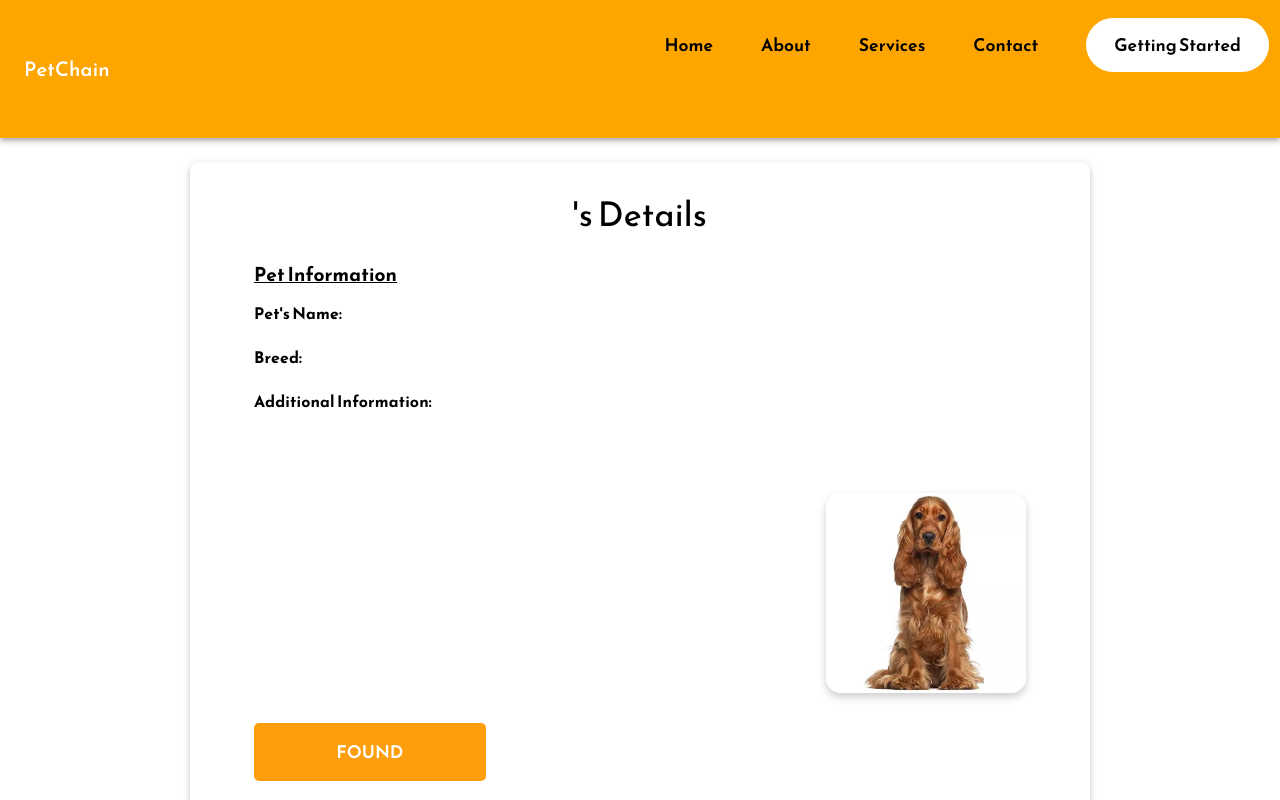
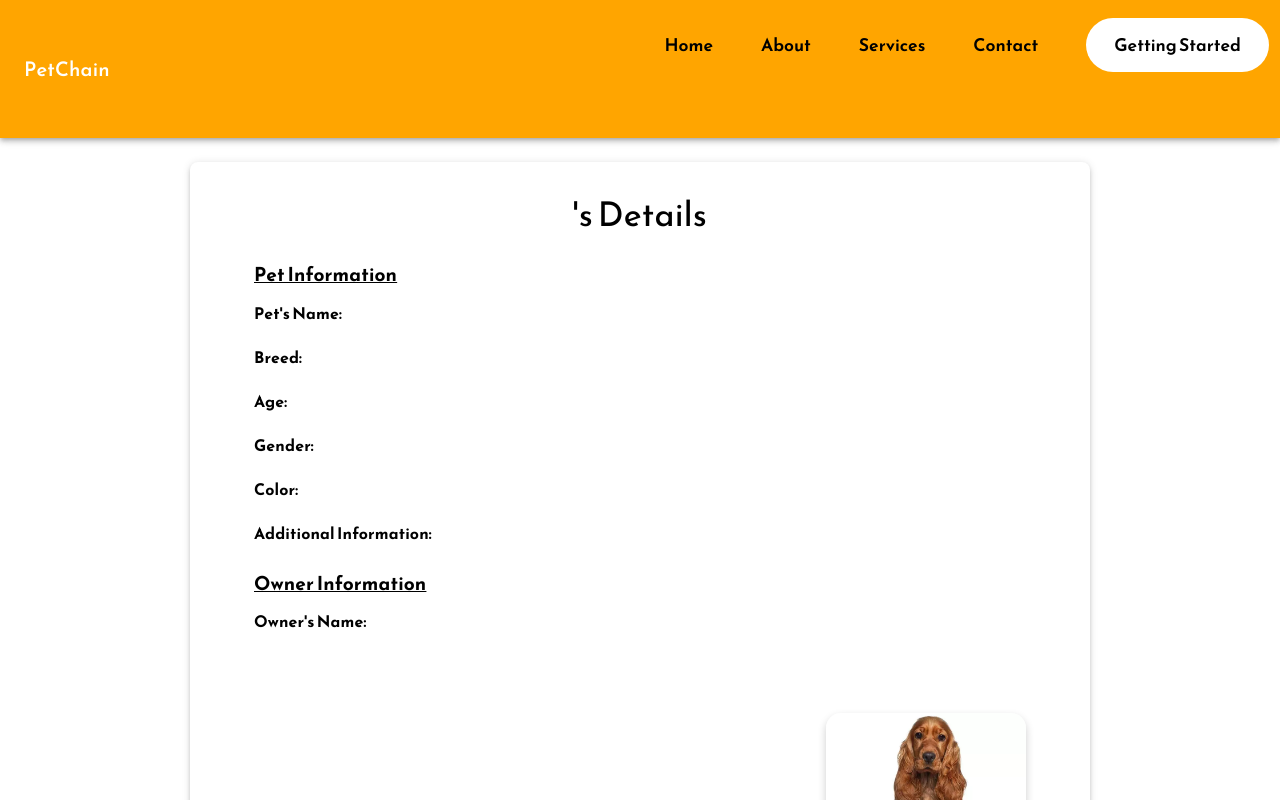
Before and after one commit to Sarika-dinesh/PetChain, a React (Create React App) app: page /search-profile in a window 1280 px wide. Shown: the top 800 px of the page. Built offline with nearby package versions, Linux system fonts and the light colour scheme.

Commit message:
Pet information changes on Search Page and Contact Info on Home Page

```diff
--- a/src/Components/Contact.js
+++ b/src/Components/Contact.js
@@ -11,7 +11,7 @@ const Contact = () => {
       <h1 className="primary-heading" style={{fontSize: "30px"}} >Have Question In Mind?</h1>
       <h1 className="primary-heading" style={{fontSize: "30px"}}>Let Us Help You</h1>
       <div className="contact-form-container">
-        <input type="text" placeholder="yourmail@gmail.com" />
+        <input type="text" placeholder="Enter your query here" />
         <button className="secondary-button">Submit</button>
       </div>
 
--- a/src/Components/Searchpetprofile.js
+++ b/src/Components/Searchpetprofile.js
@@ -20,12 +20,20 @@ const SearchPetProfile = () => {
     const [petData, setPetData] = useState({
         petName: "",
         breed: "",
+        age: "",
+        gender: "",
+        color: "",
         picture: "",
         additional_info: "",
     });
 
+    const [ownerData, setOwnerData] = useState({
+        ownerName: "",
+      });
+
       useEffect(() => {
         const fetchData = async () => {
+          const user = JSON.parse(localStorage.getItem("user"));
           const storedPet = localStorage.getItem("pet");
 
          let pet = null;
@@ -39,13 +47,24 @@ const SearchPetProfile = () => {
           }
 
           try {
+            if (user) {
+              setOwnerData({
+                ownerName: user.name,
+              });
+            }
+
             if (pet) {
               setPetData({
                 petName: pet.name,
                 breed: pet.breed,
+                age: pet.age,
+                color: pet.color,
+                gender: pet.gender,
+                picture: pet.picture,
                 additional_info: pet.additional_info,
-                        picture: pet.picture,
               });
+              console.log(pet);
+
             }
 
           } catch (error) {
@@ -58,7 +77,6 @@ const SearchPetProfile = () => {
 
     // Handle button click
     const handleFoundClick = () => {
-        //console.log('Pet Profile:', { petData.petName, petData.breed, petData.additional_info });
         setInputVisible(true); // Show the input box
     };
 
@@ -137,8 +155,36 @@ const SearchPetProfile = () => {
                                 <strong>Breed:</strong> {petData.breed}
                             </Typography>
                             <Typography style={{ marginBottom: "20px" }}>
+                                <strong>Age:</strong> {petData.age}
+                            </Typography>
+                            <Typography style={{ marginBottom: "20px" }}>
+                                <strong>Gender:</strong> {petData.gender}
+                            </Typography>
+                            <Typography style={{ marginBottom: "20px" }}>
+                                <strong>Color:</strong> {petData.color}
+                            </Typography>
+                            <Typography style={{ marginBottom: "20px" }}>
                                 <strong>Additional Information:</strong> {petData.additional_info}
                             </Typography>
+
+                            <Typography
+                                variant="h6"
+                                sx={{
+                                    fontWeight: "bold",
+                                    fontSize: "1.2rem",
+                                    marginBottom: "10px",
+                                    // borderBottom: "1px solid black",
+                                    textDecoration: "underline",
+                                    marginTop: 3,
+                                }}
+                            >
+                                Owner Information
+                            </Typography>
+
+                            <Typography style={{ marginBottom: "20px" }}>
+                                <strong>Owner's Name:</strong> {ownerData.ownerName}
+                            </Typography>
+
 
                             {/* Right Side: Pet Image */}
                             <div
```
Lines whose indentation alone changed are shown as unchanged.
